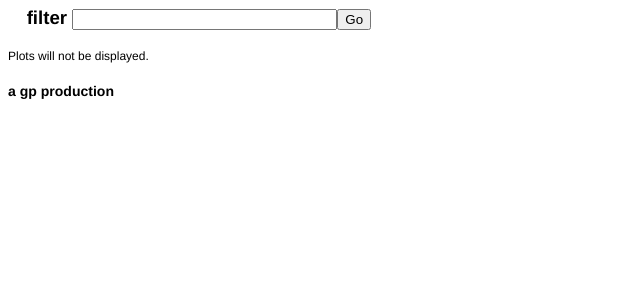
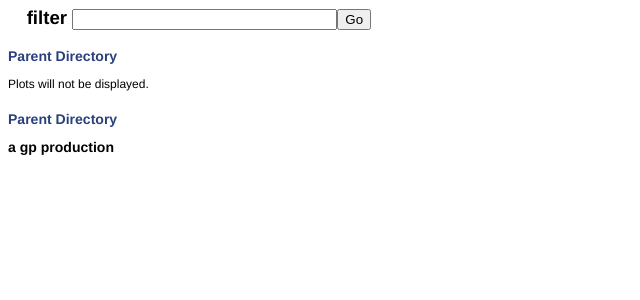
Before and after one commit to nrad/RootTools, a PHP site: page /?noplots=1 in a window 1280 px wide. Shown: the top 300 px of the page, without its empty margins (0-640 px from the left). Run offline with PHP 8.4, Linux system fonts and the light colour scheme.

Commit message:
copy index.php until first one is found, show change date and parent dict link

```diff
--- a/plot/php/index.php
+++ b/plot/php/index.php
@@ -49,6 +49,12 @@ a:hover { text-decoration: underline; color: #D08504; }
 <h1><form>filter  <input type="text" name="match" size="30" value="<?php if (isset($_GET['match'])) print htmlspecialchars($_GET['match']);  ?>" /><input type="Submit" value="Go" /></form></h1>
 <div>
 <?php
+$parent  = "../";
+print "<h3><a class=\"file\" href=\"$parent\">Parent Directory</a></h3>"
+?>
+</div>
+<div>
+<?php
 $displayed = array();
 if ($_GET['noplots']) {
     print "Plots will not be displayed.\n";
@@ -72,6 +78,7 @@ if ($_GET['noplots']) {
                 if ($ex != '.txt') array_push($displayed, $other_filename);
             }
         }
+        print "<p> Last changed: " . date ("F d Y H:i:s.", filemtime($filename)) . " </p>";
         if ($others) print "<p>Also as ".implode(', ',$others)."</p>";
         print "</div>";
     }
@@ -92,6 +99,7 @@ if ($_GET['noplots']) {
                 if ($ex != '.txt') array_push($displayed, $other_filename);
             }
         }
+        print "<p> Last changed: " . date ("F d Y H:i:s.", filemtime($filename)) . " </p>";
         if ($others) print "<p>Also as ".implode(', ',$others)."</p>";
         print "</div>";
     }
@@ -118,6 +126,12 @@ foreach ($nondirs as $file) {
 ?>
 </ul>
 </div>
+<div>
+<?php
+$parent  = "../";
+print "<h3><a class=\"file\" href=\"$parent\">Parent Directory</a></h3>"
+?>
+</div>
 <h3>a gp production</h3>
 </body>
 </html>
```
Also changed, not shown: 1 other file.
